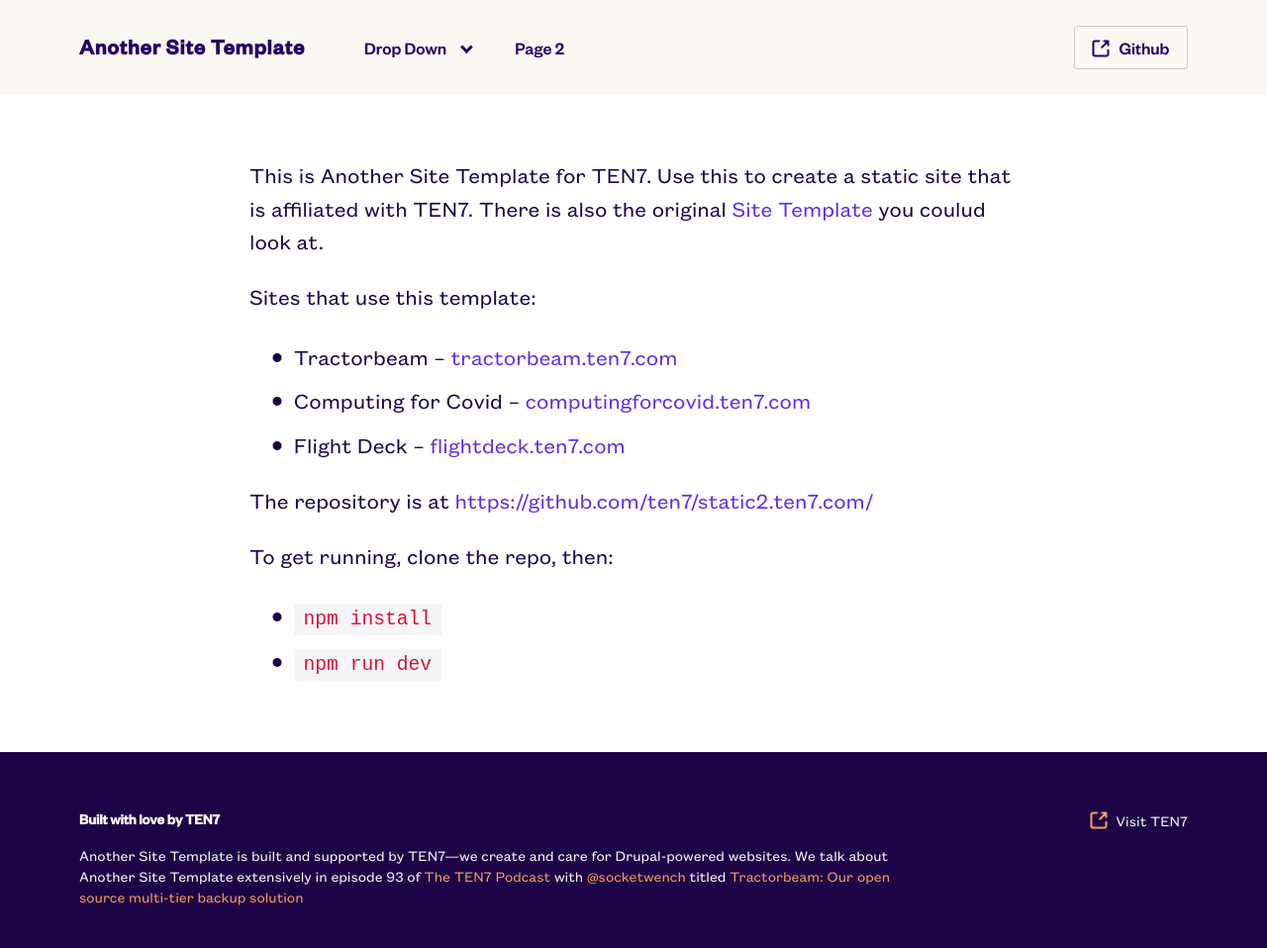
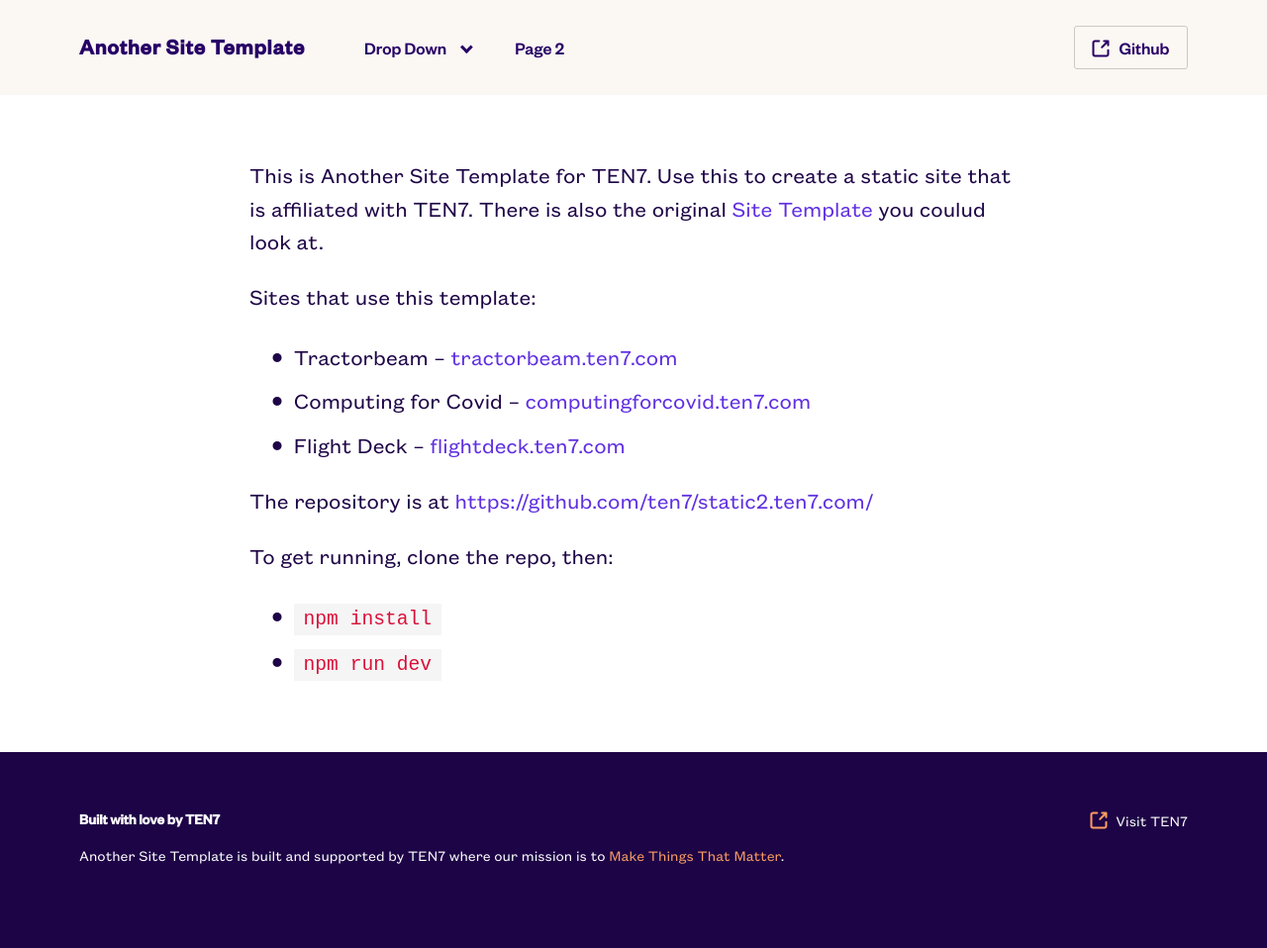
Before and after one commit to ten7/static2.ten7.com, a Jekyll site: the page built from index.md, in a window 1280 px wide. Shown: the whole page at 99% size. Built offline with Jekyll 4.4.1, drawn with Linux system fonts in a browser that asks for light colours; after the commit the page ends 916 px from its top, so only the background shows below that.

Commit message:
Fix footer text

```diff
--- a/_includes/footer.html
+++ b/_includes/footer.html
@@ -2,7 +2,7 @@
   <div class="footer-container columns">
     <div class="column footer-main is-9">
       <div class="footer-header">Built with love by TEN7</div>
-      {{site.title}} is built and supported by TEN7—we create and care for Drupal-powered websites. We talk about {{site.title}} extensively in episode 93 of <a href="https://ten7.com/podcast">The TEN7 Podcast</a> with <a href="https://twitter.com/socketwench">@socketwench</a> titled <a href="https://ten7.com/podcast/episode/tractorbeam-our-open-source-multi-tier-backup-solution">Tractorbeam: Our open source multi-tier backup solution</a>
+      {{site.title}} is built and supported by TEN7 where our mission is to <a href="https://ten7.com/mission">Make Things That Matter</a>.
     </div>
     <div class="column has-text-right is-3">
       <a href="https://ten7.com" class="ten7-link">
```
